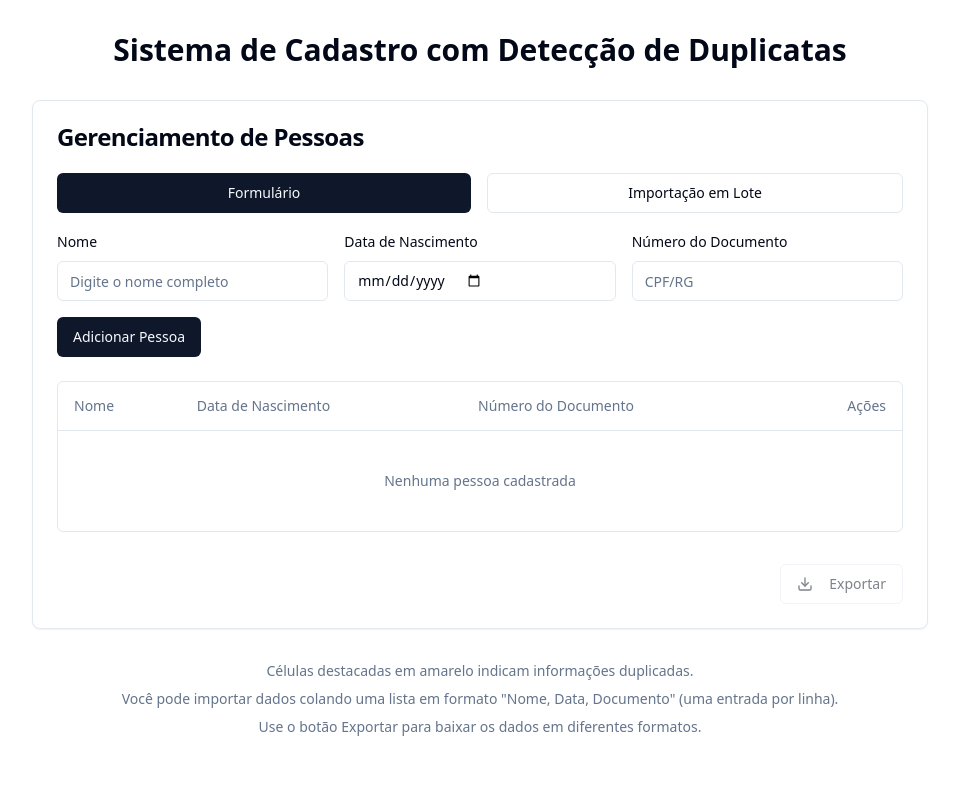
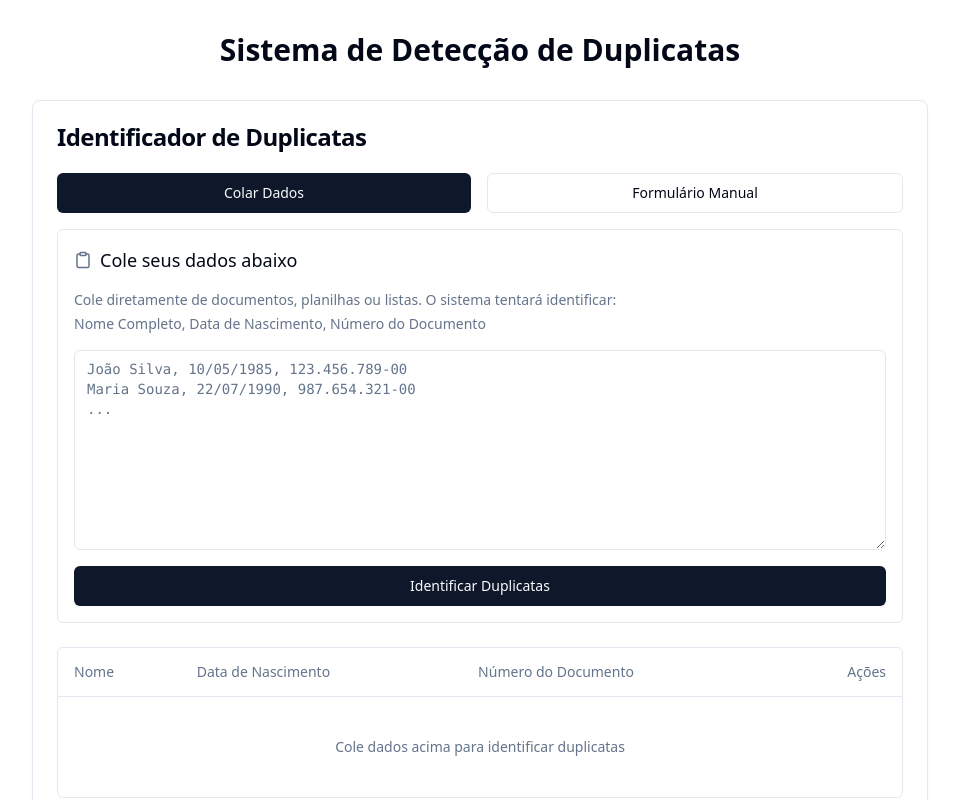
Before and after one commit to dalifonseca/glow-table-finder, a React (Vite) app: page / in a window 1280 px wide. Shown: the top 800 px of the page, without its empty margins (160-1119 px from the left). Built offline with nearby package versions, Linux system fonts and the light colour scheme.

Commit message:
feat: Implement duplicate information finder
This commit introduces a new feature that allows users to identify and highlight duplicate information (name, birthdate, document number) from a pasted list of data. The application will display the data in a list, with duplicates highlighted in yellow.

```diff
--- a/src/components/BulkImport.tsx
+++ b/src/components/BulkImport.tsx
@@ -4,6 +4,7 @@ import { Button } from "@/components/ui/button";
 import { Textarea } from "@/components/ui/textarea";
 import { Person } from "@/types/Person";
 import { toast } from "sonner";
+import { Clipboard } from "lucide-react";
 
 interface BulkImportProps {
   onImport: (people: Person[]) => void;
@@ -22,16 +23,60 @@ const BulkImport: React.FC<BulkImportProps> = ({ onImport }) => {
       // Dividir o texto por linhas e processar cada linha
       const lines = rawData.trim().split("\n");
       const importedPeople: Person[] = [];
+      const errors: string[] = [];
 
       // Processar cada linha
-      for (const line of lines) {
-        if (!line.trim()) continue;
+      for (let i = 0; i < lines.length; i++) {
+        const line = lines[i].trim();
+        if (!line) continue;
 
-        // Dividir a linha em partes - assumindo formato: Nome, Data, Documento
-        const parts = line.split(",").map(part => part.trim());
+        // Diferentes possíveis delimitadores
+        let parts: string[] = [];
+
+        // Tenta com vírgula
+        if (line.includes(",")) {
+          parts = line.split(",").map(part => part.trim());
+        }
+        // Tenta com ponto e vírgula
+        else if (line.includes(";")) {
+          parts = line.split(";").map(part => part.trim());
+        }
+        // Tenta com tabulação
+        else if (line.includes("\t")) {
+          parts = line.split("\t").map(part => part.trim());
+        }
+        // Se não encontrou delimitadores claros, tenta dividir por espaços (mais arriscado)
+        else {
+          // Assume que o último grupo de números é o documento e o penúltimo pode ser uma data
+          const words = line.split(/\s+/);
+          if (words.length >= 3) {
+            // Verifica se o que parece ser data está no formato de data
+            const potentialDoc = words.pop() || "";
+            let potentialDate = "";
+            let potentialName = "";
+
+            // Verifica padrões comuns de data
+            const datePattern = /(\d{1,2}[\/\-\.]\d{1,2}[\/\-\.]\d{2,4})|(\d{4}[\/\-\.]\d{1,2}[\/\-\.]\d{1,2})/;
+            const dateMatch = line.match(datePattern);
+
+            if (dateMatch) {
+              potentialDate = dateMatch[0];
+              // Remove a data da linha para extrair o nome
+              const nameParts = line.replace(potentialDoc, "").replace(potentialDate, "").trim().split(/\s+/);
+              potentialName = nameParts.join(" ");
+            } else {
+              // Se não encontrou padrão de data, assume que os dois últimos são data e documento
+              const datePart = words.pop() || "";
+              potentialDate = datePart;
+              potentialName = words.join(" ");
+            }
+
+            parts = [potentialName, potentialDate, potentialDoc];
+          }
+        }
 
         if (parts.length < 3) {
-          toast.warning(`Linha ignorada por formato inválido: ${line}`);
+          errors.push(`Linha ${i + 1} (${line}) - formato inválido`);
           continue;
         }
 
@@ -44,6 +89,11 @@ const BulkImport: React.FC<BulkImportProps> = ({ onImport }) => {
         };
 
         importedPeople.push(person);
+      }
+
+      if (errors.length > 0) {
+        toast.warning(`${errors.length} linhas com problemas. Verifique o formato dos dados.`);
+        console.error("Linhas com problemas:", errors);
       }
 
       if (importedPeople.length === 0) {
@@ -77,6 +127,11 @@ const BulkImport: React.FC<BulkImportProps> = ({ onImport }) => {
         const [day, month, year] = dateStr.split('-').map(Number);
         date = new Date(year, month - 1, day);
       }
+      // Verifica se é no formato DD.MM.YYYY
+      else if (/^\d{1,2}\.\d{1,2}\.\d{4}$/.test(dateStr)) {
+        const [day, month, year] = dateStr.split('.').map(Number);
+        date = new Date(year, month - 1, day);
+      }
       // Assume formato MM/DD/YYYY ou YYYY-MM-DD (compatível com HTML input date)
       else {
         date = new Date(dateStr);
@@ -97,18 +152,25 @@ const BulkImport: React.FC<BulkImportProps> = ({ onImport }) => {
 
   return (
     <div className="space-y-4 mb-6 border p-4 rounded-md">
-      <h3 className="text-lg font-medium">Importação em Lote</h3>
+      <div className="flex items-center gap-2 mb-2">
+        <Clipboard className="text-muted-foreground" size={18} />
+        <h3 className="text-lg font-medium">Cole seus dados abaixo</h3>
+      </div>
+
       <p className="text-sm text-muted-foreground">
-        Cole sua lista de pessoas no formato: Nome, Data de Nascimento, Documento (uma pessoa por linha)
+        Cole diretamente de documentos, planilhas ou listas. O sistema tentará identificar:
+        <span className="font-medium block mt-1">Nome Completo, Data de Nascimento, Número do Documento</span>
       </p>
+
       <Textarea
         value={rawData}
         onChange={(e) => setRawData(e.target.value)}
-        placeholder="João Silva, 10/05/1985, 123.456.789-00&#10;Maria Souza, 22/07/1990, 987.654.321-00"
-        className="min-h-[150px]"
+        placeholder="João Silva, 10/05/1985, 123.456.789-00&#10;Maria Souza, 22/07/1990, 987.654.321-00&#10;..."
+        className="min-h-[200px] font-mono text-sm"
       />
+
       <Button onClick={handleImport} className="w-full">
-        Importar Dados
+        Identificar Duplicatas
       </Button>
     </div>
   );
--- a/src/components/PeopleTable.tsx
+++ b/src/components/PeopleTable.tsx
@@ -3,6 +3,7 @@ import React, { useMemo } from "react";
 import { Table, TableBody, TableCell, TableHead, TableHeader, TableRow } from "@/components/ui/table";
 import { Person } from "@/types/Person";
 import { cn } from "@/lib/utils";
+import { AlertTriangle } from "lucide-react";
 
 interface PeopleTableProps {
   people: Person[];
@@ -11,34 +12,76 @@ interface PeopleTableProps {
 
 const PeopleTable: React.FC<PeopleTableProps> = ({ people, onDeletePerson }) => {
   // Identificar duplicatas
-  const duplicateMap = useMemo(() => {
+  const { duplicateMap, summaryStats } = useMemo(() => {
     const nameMap = new Map<string, number>();
     const birthDateMap = new Map<string, number>();
     const documentMap = new Map<string, number>();
 
     // Contagem de ocorrências
     people.forEach((person) => {
-      nameMap.set(person.name.toLowerCase(), (nameMap.get(person.name.toLowerCase()) || 0) + 1);
+      // Normalizar strings para comparação (remover espaços extras, converter para minúsculas)
+      const normalizedName = person.name.toLowerCase().trim().replace(/\s+/g, ' ');
+      const normalizedDoc = person.documentNumber.toLowerCase().trim().replace(/[^a-z0-9]/g, '');
+
+      nameMap.set(normalizedName, (nameMap.get(normalizedName) || 0) + 1);
       birthDateMap.set(person.birthDate, (birthDateMap.get(person.birthDate) || 0) + 1);
-      documentMap.set(person.documentNumber.toLowerCase(), (documentMap.get(person.documentNumber.toLowerCase()) || 0) + 1);
+      documentMap.set(normalizedDoc, (documentMap.get(normalizedDoc) || 0) + 1);
     });
 
-    return { nameMap, birthDateMap, documentMap };
+    // Estatísticas de duplicatas
+    const duplicateNames = Array.from(nameMap.entries()).filter(([_, count]) => count > 1).length;
+    const duplicateDates = Array.from(birthDateMap.entries()).filter(([_, count]) => count > 1).length;
+    const duplicateDocs = Array.from(documentMap.entries()).filter(([_, count]) => count > 1).length;
+
+    return {
+      duplicateMap: { nameMap, birthDateMap, documentMap },
+      summaryStats: { duplicateNames, duplicateDates, duplicateDocs }
+    };
   }, [people]);
 
   const isDuplicate = {
-    name: (name: string) => (duplicateMap.nameMap.get(name.toLowerCase()) || 0) > 1,
+    name: (name: string) => {
+      const normalizedName = name.toLowerCase().trim().replace(/\s+/g, ' ');
+      return (duplicateMap.nameMap.get(normalizedName) || 0) > 1;
+    },
     birthDate: (date: string) => (duplicateMap.birthDateMap.get(date) || 0) > 1,
-    document: (doc: string) => (duplicateMap.documentMap.get(doc.toLowerCase()) || 0) > 1,
+    document: (doc: string) => {
+      const normalizedDoc = doc.toLowerCase().trim().replace(/[^a-z0-9]/g, '');
+      return (duplicateMap.documentMap.get(normalizedDoc) || 0) > 1;
+    },
   };
 
   // Formatar data para exibição
   const formatDate = (dateString: string) => {
+    try {
       const date = new Date(dateString);
       return date.toLocaleDateString("pt-BR");
+    } catch (e) {
+      return dateString;
+    }
   };
 
+  // Verificar se existem duplicatas
+  const hasDuplicates = summaryStats.duplicateNames > 0 ||
+                        summaryStats.duplicateDates > 0 ||
+                        summaryStats.duplicateDocs > 0;
+
   return (
+    <div className="space-y-4">
+      {people.length > 0 && hasDuplicates && (
+        <div className="bg-yellow-50 border border-yellow-200 p-3 rounded-md flex gap-2 items-center">
+          <AlertTriangle className="text-yellow-500" size={20} />
+          <div className="text-sm">
+            <p className="font-medium">Duplicatas encontradas:</p>
+            <p className="text-muted-foreground">
+              {summaryStats.duplicateNames > 0 && `${summaryStats.duplicateNames} nomes, `}
+              {summaryStats.duplicateDates > 0 && `${summaryStats.duplicateDates} datas, `}
+              {summaryStats.duplicateDocs > 0 && `${summaryStats.duplicateDocs} documentos`}
+            </p>
+          </div>
+        </div>
+      )}
+
       <div className="border rounded-md">
         <Table>
           <TableHeader>
@@ -53,19 +96,25 @@ const PeopleTable: React.FC<PeopleTableProps> = ({ people, onDeletePerson }) =>
             {people.length === 0 ? (
               <TableRow>
                 <TableCell colSpan={4} className="text-center py-10 text-muted-foreground">
-                Nenhuma pessoa cadastrada
+                  Cole dados acima para identificar duplicatas
                 </TableCell>
               </TableRow>
             ) : (
               people.map((person) => (
                 <TableRow key={person.id}>
-                <TableCell className={cn(isDuplicate.name(person.name) && "bg-duplicate")}>
+                  <TableCell className={cn(
+                    isDuplicate.name(person.name) && "bg-duplicate font-medium"
+                  )}>
                     {person.name}
                   </TableCell>
-                <TableCell className={cn(isDuplicate.birthDate(person.birthDate) && "bg-duplicate")}>
+                  <TableCell className={cn(
+                    isDuplicate.birthDate(person.birthDate) && "bg-duplicate font-medium"
+                  )}>
                     {formatDate(person.birthDate)}
                   </TableCell>
-                <TableCell className={cn(isDuplicate.document(person.documentNumber) && "bg-duplicate")}>
+                  <TableCell className={cn(
+                    isDuplicate.document(person.documentNumber) && "bg-duplicate font-medium"
+                  )}>
                     {person.documentNumber}
                   </TableCell>
                   <TableCell className="text-right">
@@ -82,6 +131,7 @@ const PeopleTable: React.FC<PeopleTableProps> = ({ people, onDeletePerson }) =>
           </TableBody>
         </Table>
       </div>
+    </div>
   );
 };
 
--- a/src/components/PersonManager.tsx
+++ b/src/components/PersonManager.tsx
@@ -11,7 +11,7 @@ import { toast } from "sonner";
 
 const PersonManager: React.FC = () => {
   const [people, setPeople] = useState<Person[]>([]);
-  const [importMode, setImportMode] = useState<"form" | "bulk">("form");
+  const [importMode, setImportMode] = useState<"form" | "bulk">("bulk");
 
   // Carregar dados salvos ao iniciar
   useEffect(() => {
@@ -44,27 +44,34 @@ const PersonManager: React.FC = () => {
     toast.info("Registro removido");
   };
 
+  const handleClearAll = () => {
+    if (window.confirm("Deseja realmente limpar todos os dados?")) {
+      setPeople([]);
+      toast.info("Todos os registros foram removidos");
+    }
+  };
+
   return (
     <Card>
       <CardHeader>
-        <CardTitle>Gerenciamento de Pessoas</CardTitle>
+        <CardTitle>Identificador de Duplicatas</CardTitle>
       </CardHeader>
       <CardContent>
         <div className="mb-6">
           <div className="flex gap-4 mb-4">
             <Button
+              variant={importMode === "bulk" ? "default" : "outline"}
+              onClick={() => setImportMode("bulk")}
+              className="flex-1"
+            >
+              Colar Dados
+            </Button>
+            <Button
               variant={importMode === "form" ? "default" : "outline"}
               onClick={() => setImportMode("form")}
               className="flex-1"
             >
-              Formulário
-            </Button>
-            <Button
-              variant={importMode === "bulk" ? "default" : "outline"}
-              onClick={() => setImportMode("bulk")}
-              className="flex-1"
-            >
-              Importação em Lote
+              Formulário Manual
             </Button>
           </div>
 
@@ -76,7 +83,13 @@ const PersonManager: React.FC = () => {
         </div>
 
         <PeopleTable people={people} onDeletePerson={handleDeletePerson} />
-        <div className="mt-4 flex justify-end">
+
+        <div className="mt-4 flex justify-between">
+          {people.length > 0 && (
+            <Button variant="destructive" onClick={handleClearAll}>
+              Limpar Todos
+            </Button>
+          )}
           <ExportOptions people={people} />
         </div>
       </CardContent>
--- a/src/pages/Index.tsx
+++ b/src/pages/Index.tsx
@@ -6,13 +6,13 @@ const Index = () => {
   return (
     <div className="container mx-auto py-8 px-4">
       <div className="max-w-4xl mx-auto">
-        <h1 className="text-3xl font-bold mb-8 text-center">Sistema de Cadastro com Detecção de Duplicatas</h1>
+        <h1 className="text-3xl font-bold mb-8 text-center">Sistema de Detecção de Duplicatas</h1>
         <PersonManager />
 
         <div className="mt-8 text-center text-sm text-muted-foreground">
           <p>Células destacadas em amarelo indicam informações duplicadas.</p>
-          <p className="mt-2">Você pode importar dados colando uma lista em formato "Nome, Data, Documento" (uma entrada por linha).</p>
-          <p className="mt-2">Use o botão Exportar para baixar os dados em diferentes formatos.</p>
+          <p className="mt-2">Cole dados diretamente de outros documentos (uma entrada por linha) no formato:</p>
+          <p className="mt-1 font-medium">Nome Completo, Data de Nascimento, Número do Documento</p>
         </div>
       </div>
     </div>
```
Lines whose indentation alone changed are shown as unchanged.
